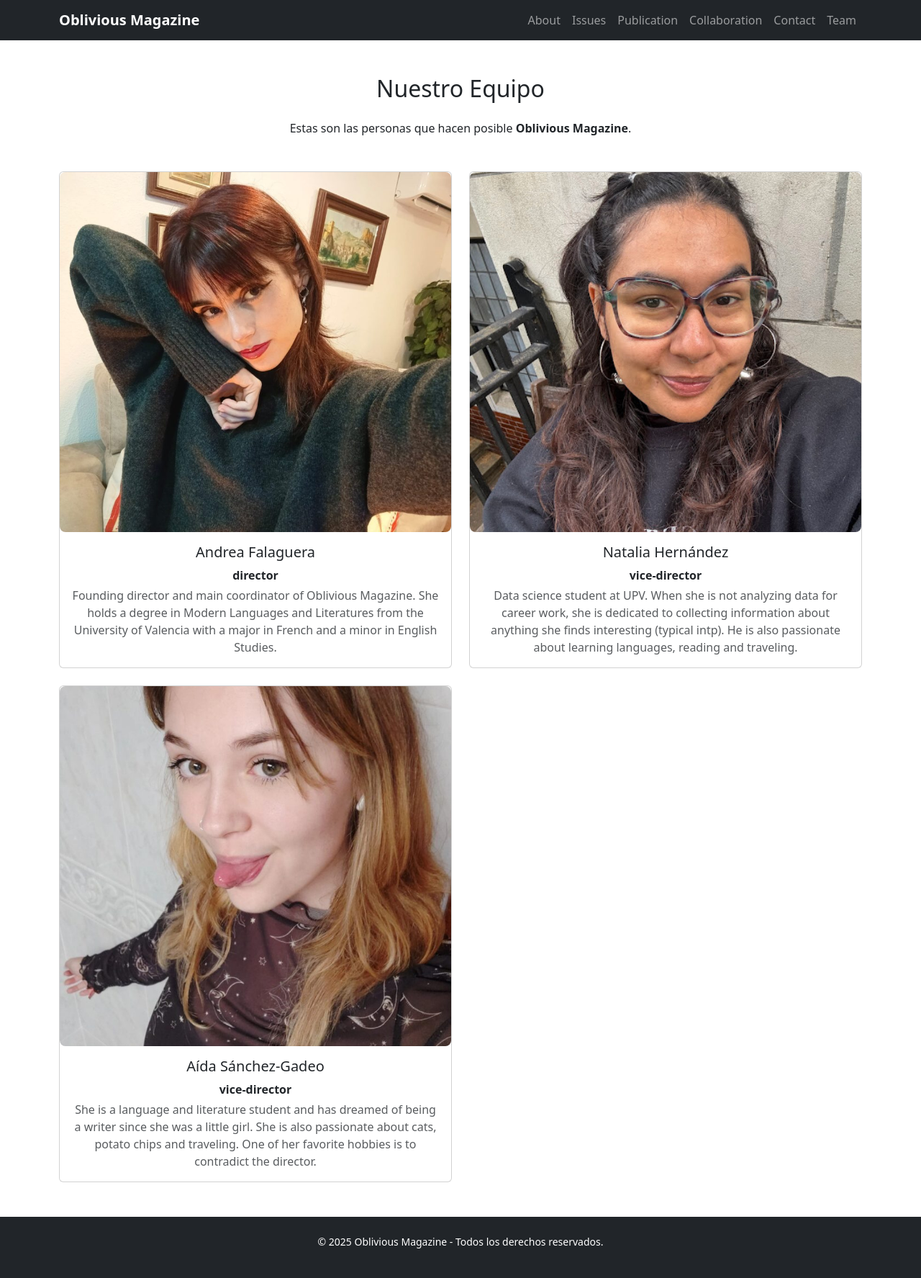
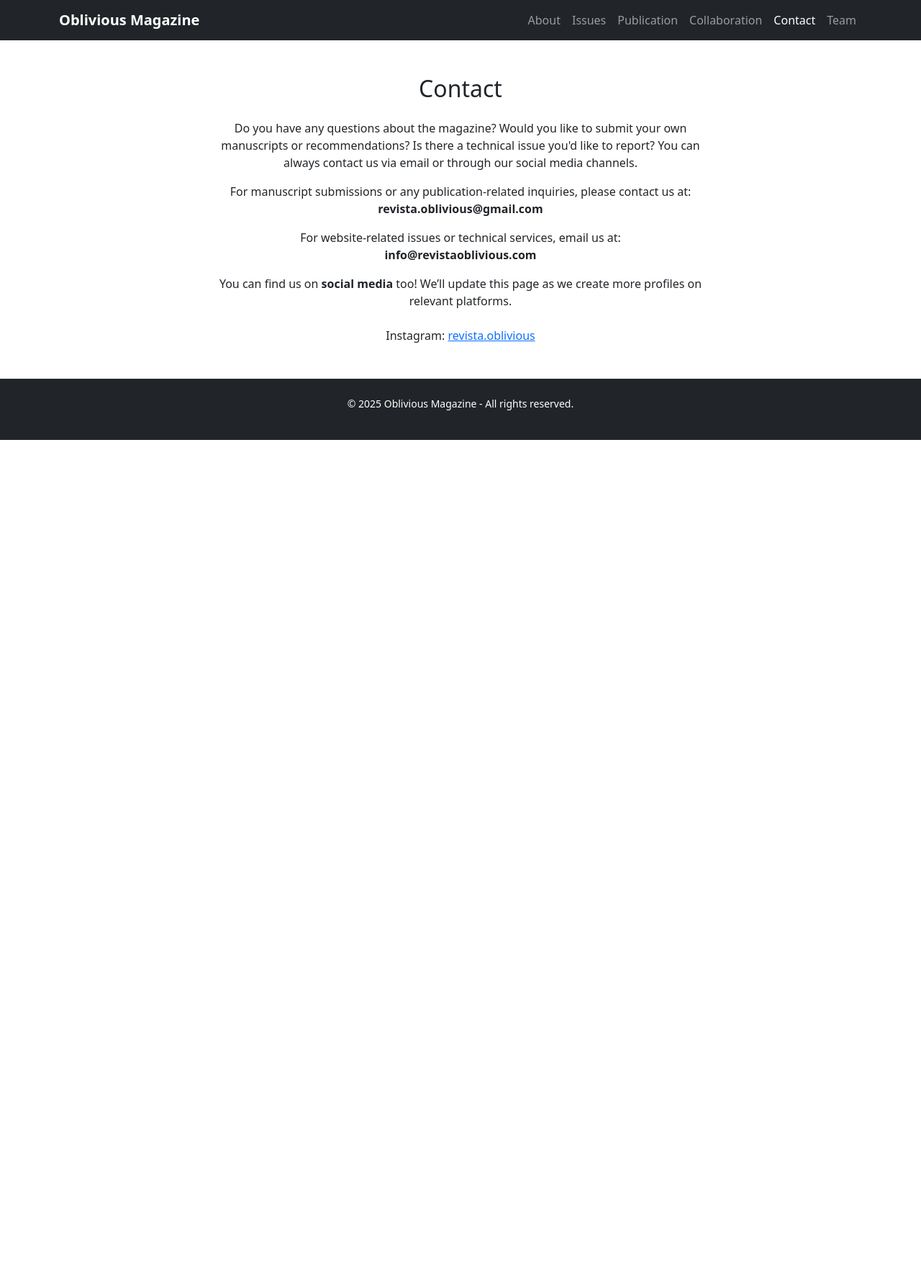
Before and after one commit to cometahhalley/Oblivious-Magazine, a Flask app: page /team in a window 1280 px wide. Shown: the whole page at 72% size. After the commit the page ends 611 px from the top, so only its background shows below. Run offline with Flask 3, Linux system fonts and the light colour scheme; data comes from the database, SQL or seed files in the repository.

Commit message:
Update team.html

```diff
--- a/templates/team.html
+++ b/templates/team.html
@@ -3,22 +3,13 @@
 <head>
   <meta charset="UTF-8">
   <meta name="viewport" content="width=device-width, initial-scale=1.0">
-  <title>Team - Oblivious Magazine</title>
+  <title>Contact - Oblivious Magazine</title>
   <link rel="stylesheet" href="{{ url_for('static', filename='style.css') }}">
   <link href="https://cdn.jsdelivr.net/npm/bootstrap@5.3.0/dist/css/bootstrap.min.css" rel="stylesheet">
-  <style>
-    .card-img-top {
-      width: 100%;
-      height: 500px;
-      object-fit: cover;
-      aspect-ratio: 1 / 1; /* formato cuadrado */
-      border-radius: 8px;
-    }
-  </style>
 </head>
 <body>
 
-  <!-- Navegación -->
+  <!-- Navbar -->
   <nav class="navbar navbar-expand-lg navbar-dark bg-dark">
     <div class="container">
       <a class="navbar-brand" href="{{ url_for('home') }}">Oblivious Magazine</a>
@@ -31,37 +22,43 @@
           <li class="nav-item"><a class="nav-link" href="{{ url_for('numeros') }}">Issues</a></li>
           <li class="nav-item"><a class="nav-link" href="{{ url_for('publicacion') }}">Publication</a></li>
           <li class="nav-item"><a class="nav-link" href="{{ url_for('colaboracion') }}">Collaboration</a></li>
-          <li class="nav-item"><a class="nav-link" href="{{ url_for('contacto') }}">Contact</a></li>
+          <li class="nav-item"><a class="nav-link active" href="{{ url_for('contacto') }}">Contact</a></li>
           <li class="nav-item"><a class="nav-link" href="{{ url_for('equipo') }}">Team</a></li>
         </ul>
       </div>
     </div>
   </nav>
 
-  <!-- Contenido -->
+  <!-- Contact Content -->
   <main class="container my-5">
-    <h2 class="text-center mb-4">Nuestro Equipo</h2>
-    <p class="text-center">Estas son las personas que hacen posible <strong>Oblivious Magazine</strong>.</p>
+    <h2 class="text-center mb-4">Contact</h2>
+    <div class="text-center mx-auto" style="max-width: 700px;">
+      <p>
+        Do you have any questions about the magazine? Would you like to submit your own manuscripts or recommendations?
+        Is there a technical issue you'd like to report? You can always contact us via email or through our social media channels.
+      </p>
 
-    <div class="row row-cols-1 row-cols-md-2 g-4 mt-4">
-      {% for member in members %}
-      <div class="col">
-        <div class="card h-100 text-center">
-          <img src="{{ url_for('static', filename=member['photo']) }}" class="card-img-top" alt="Foto de {{ member['name'] }}">
-          <div class="card-body">
-            <h5 class="card-title">{{ member['name'] }}</h5>
-            <p class="card-text mb-1"><strong>{{ member['role'] }}</strong></p>
-            <p class="card-text text-muted">{{ member['description'] }}</p>
-          </div>
-        </div>
-      </div>
-      {% endfor %}
+      <p>
+        For manuscript submissions or any publication-related inquiries, please contact us at:
+        <br><strong>revista.oblivious@gmail.com</strong>
+      </p>
+
+      <p>
+        For website-related issues or technical services, email us at:
+        <br><strong>info@revistaoblivious.com</strong>
+      </p>
+
+      <p>
+        You can find us on <strong>social media</strong> too! We’ll update this page as we create more profiles on relevant platforms.
+        <br><br>
+        Instagram: <a href="#">revista.oblivious</a>
+      </p>
     </div>
   </main>
 
   <!-- Footer -->
   <footer class="text-center bg-dark text-white py-4 mt-5">
-    <p>&copy; 2025 Oblivious Magazine - Todos los derechos reservados.</p>
+    <p>&copy; 2025 Oblivious Magazine - All rights reserved.</p>
   </footer>
 
   <script src="https://cdn.jsdelivr.net/npm/bootstrap@5.3.0/dist/js/bootstrap.bundle.min.js"></script>
```
